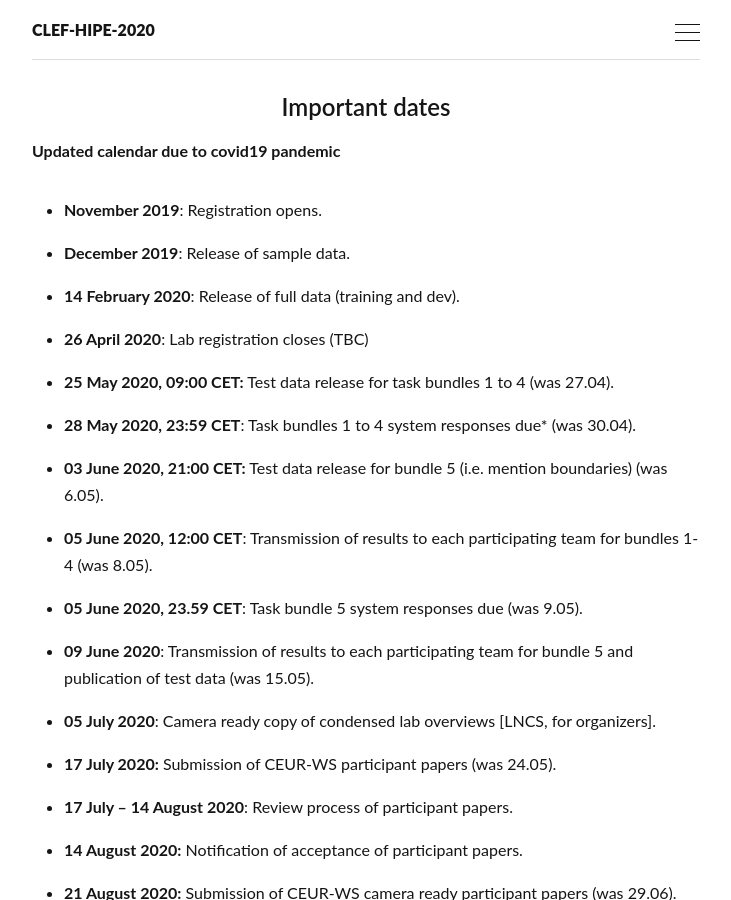
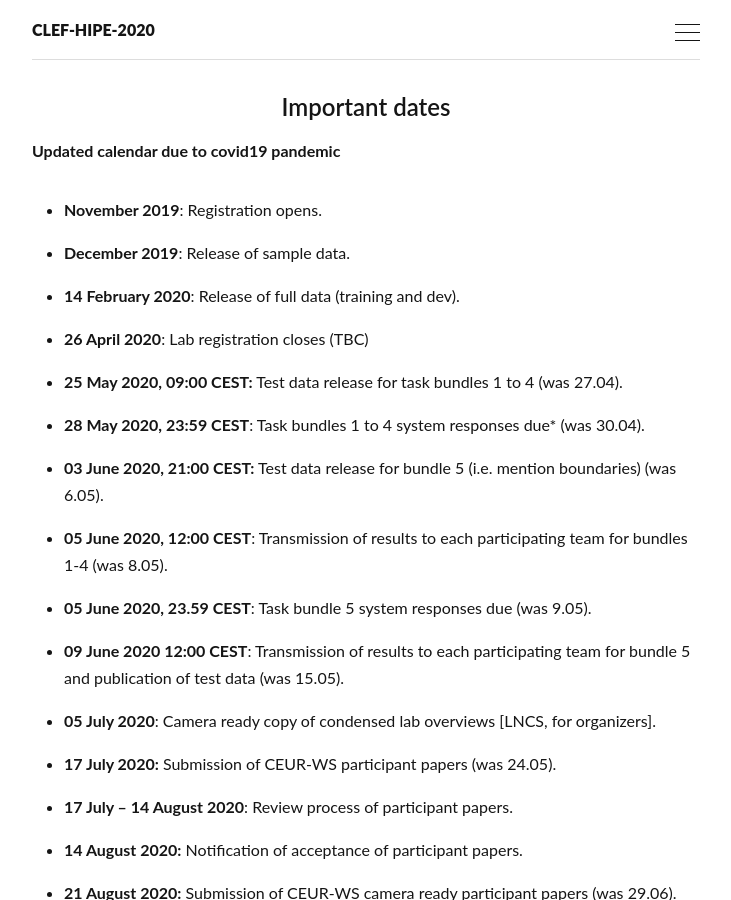
Before and after one commit to impresso/CLEF-HIPE-2020, a Jekyll site: the page built from _pages/dates.md, in a window 1280 px wide and 900 px high. Shown: the whole window, without its empty margins (274-1005 px from the left). Built offline with Jekyll 4.4.1, drawn with Linux system fonts in a browser that asks for light colours.

Commit message:
added time fr results bundle 5

```diff
--- a/_pages/dates.md
+++ b/_pages/dates.md
@@ -14,12 +14,12 @@
 - **December 2019**: Release of sample data.
 - **14 February 2020**: Release of full data (training and dev).
 - **26 April 2020**: Lab registration closes (TBC)
-- **25 May 2020, 09:00 CET:** Test data release for task bundles 1 to 4 (was 27.04).
-- **28 May 2020, 23:59 CET**: Task bundles 1 to 4 system responses due*  (was 30.04).
-- **03 June 2020, 21:00 CET:** Test data release for bundle 5 (i.e. mention boundaries)  (was 6.05).
-- **05 June 2020, 12:00 CET**: Transmission of results to each participating team for bundles 1-4  (was 8.05).
-- **05 June 2020, 23.59 CET**: Task bundle 5 system responses due (was 9.05).
-- **09 June 2020**: Transmission of results to each participating team for bundle 5 and publication of test data (was 15.05).
+- **25 May 2020, 09:00 CEST:** Test data release for task bundles 1 to 4 (was 27.04).
+- **28 May 2020, 23:59 CEST**: Task bundles 1 to 4 system responses due*  (was 30.04).
+- **03 June 2020, 21:00 CEST:** Test data release for bundle 5 (i.e. mention boundaries)  (was 6.05).
+- **05 June 2020, 12:00 CEST**: Transmission of results to each participating team for bundles 1-4  (was 8.05).
+- **05 June 2020, 23.59 CEST**: Task bundle 5 system responses due (was 9.05).
+- **09 June 2020  12:00 CEST**: Transmission of results to each participating team for bundle 5 and publication of test data (was 15.05).
 - **05 July 2020**: Camera ready copy of condensed lab overviews [LNCS, for organizers].
 - **17 July 2020:**  Submission of CEUR-WS participant papers  (was 24.05).
 - **17 July – 14 August 2020**: Review process of participant papers.
```
